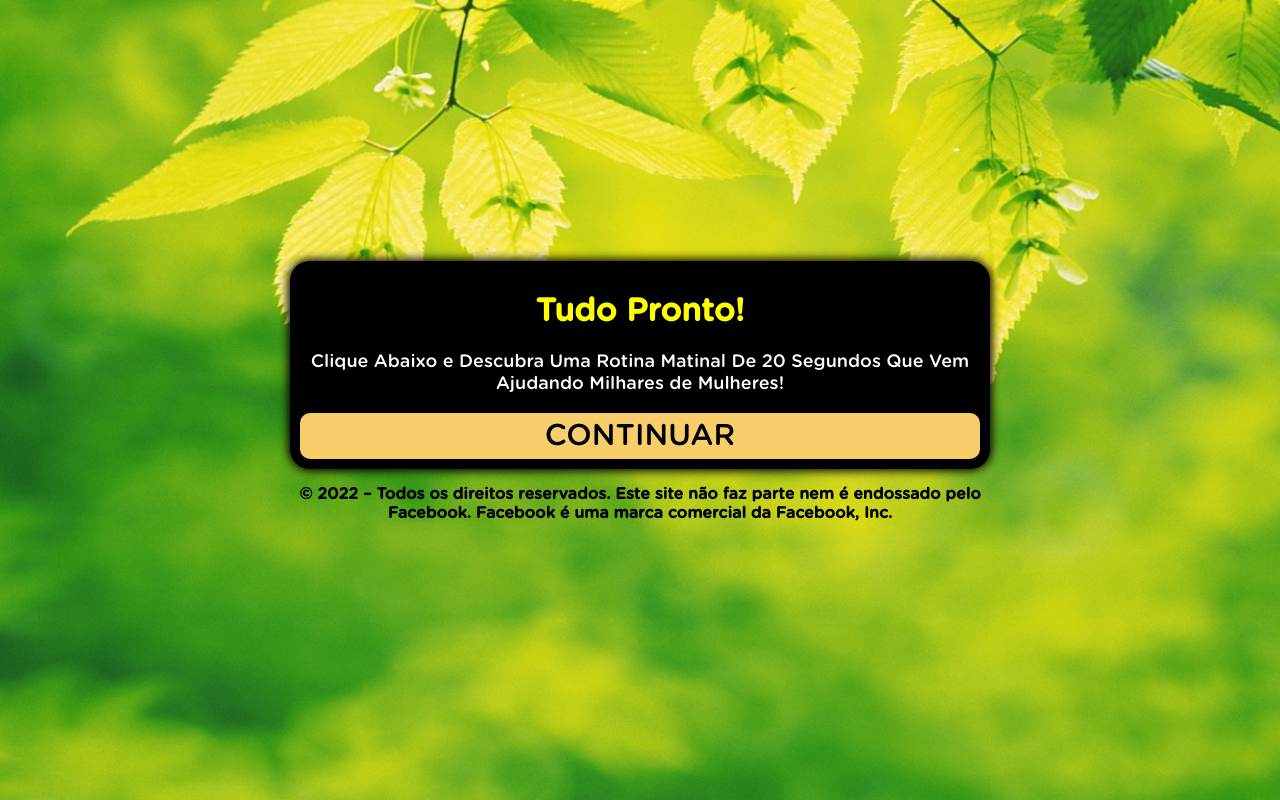
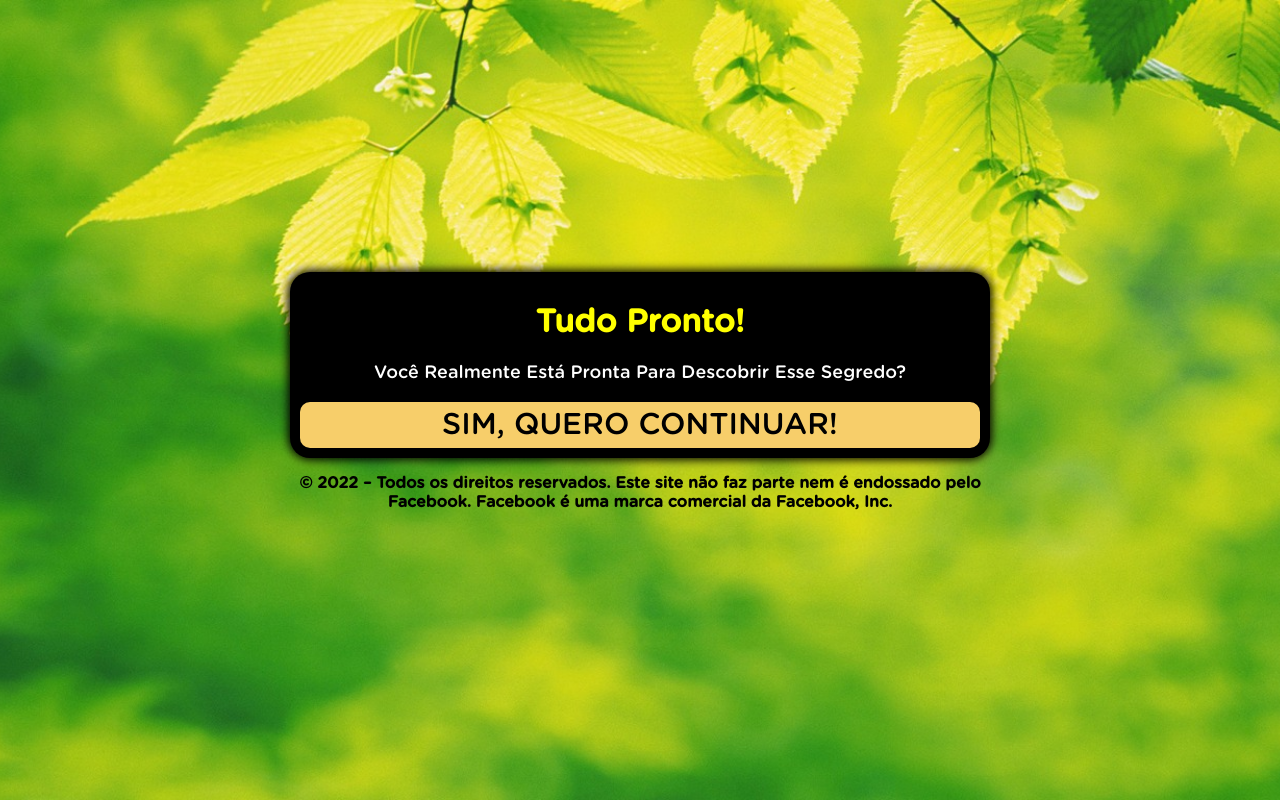
Before and after one commit to suporteprotocolo/protocologordurazero.website, a plain HTML site: page ps/index.html in a window 1280 px wide. Drawn offline with Linux system fonts and the light colour scheme; a script that the page names is missing.

Commit message:
Update index.html

```diff
--- a/ps/index.html
+++ b/ps/index.html
@@ -31,10 +31,10 @@
       <div>
         <div class="question">
           <h1>Tudo Pronto!</h1>
-          <p>Clique Abaixo e Descubra Uma Rotina Matinal De 20 Segundos Que Vem Ajudando Milhares de Mulheres!</p>
+          <p> Você Realmente Está Pronta Para Descobrir Esse Segredo?</p>
         </div>
         <div class="answer">
-          <a class="btn" href="https://protocologordurazero.website">CONTINUAR</a>
+          <a class="btn" href="https://protocologordurazero.website">SIM, QUERO CONTINUAR!</a>
         </div>
       </div>
     </div>
```
